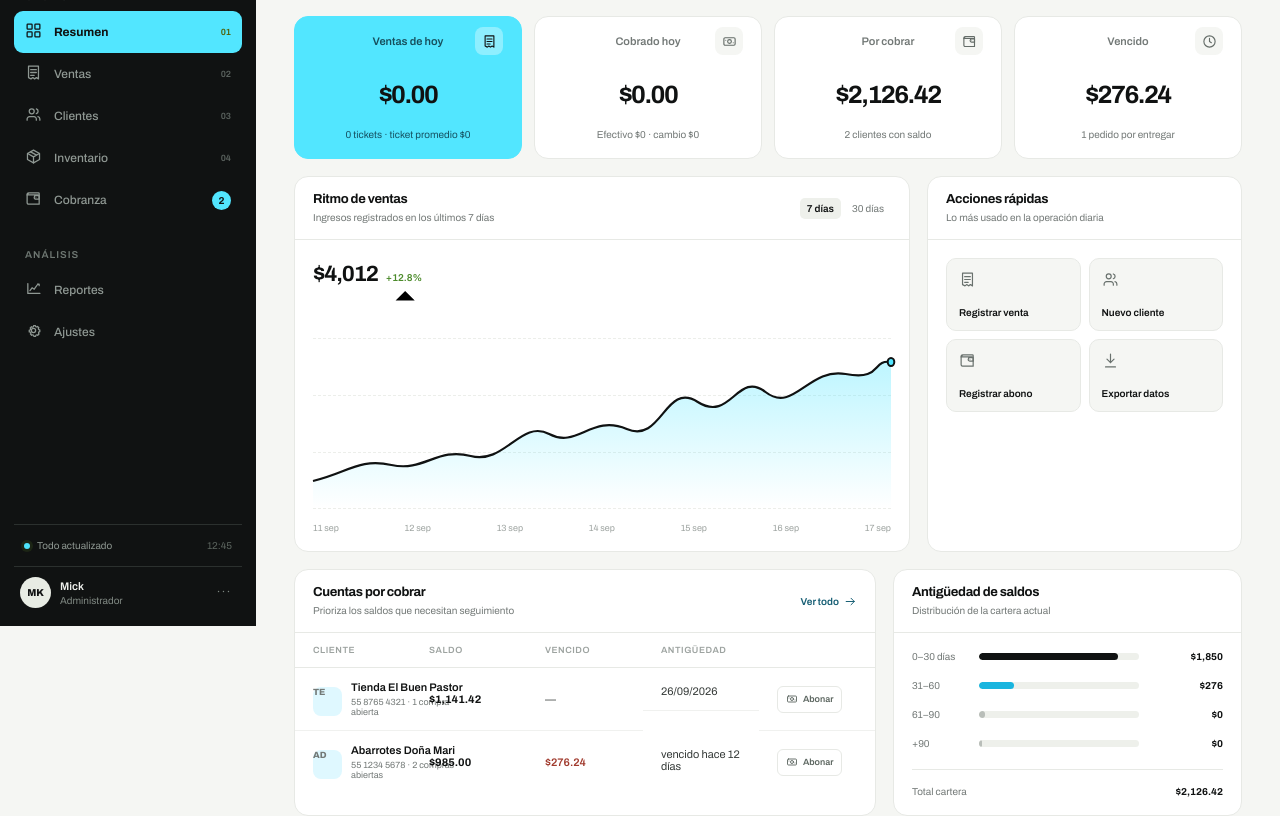
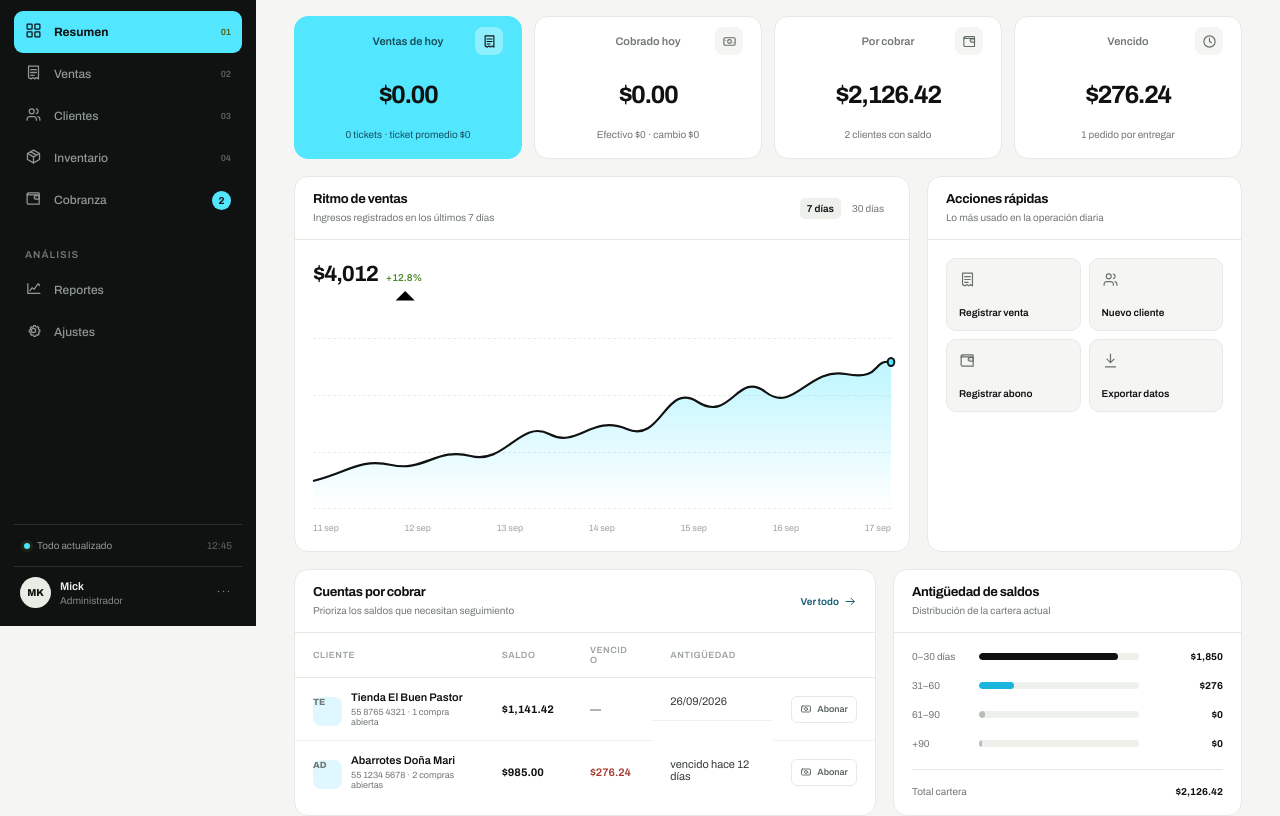
Before and after one commit to monocromatyco-cmyk/puntodeventa, a plain HTML site: page index.html in a window 1280 px wide. Shown: the part 174-990 px from the top of the page. Drawn offline with Linux system fonts and the light colour scheme.

Commit message:
Add files via upload

```diff
--- a/styles.css
+++ b/styles.css
@@ -186,7 +186,7 @@ a { color: inherit; text-decoration: none; }
 .data-table td { padding: 13px 18px; border-bottom: 1px solid #f0f1ef; color: #363b39; font-size: 11px; vertical-align: middle; }
 .data-table tr:last-child td { border-bottom: 0; }
 .data-table tbody tr:hover { background: #fcfdfb; }
-.primary-cell { display: flex; align-items: center; gap: 9px; min-width: 160px; }
+.primary-cell { display: flex; align-items: center; gap: 9px; min-width: 0; width: 100%; }
 .row-avatar { width: 29px; height: 29px; display: grid; place-items: center; flex: 0 0 auto; border-radius: 8px; color: #155b6d; background: var(--mint); font-size: 9px; font-weight: 800; }
 .primary-cell strong { display: block; color: var(--ink); font-size: 11px; font-weight: 600; }
 .primary-cell span, .sub-text { display: block; margin-top: 4px; color: var(--muted); font-size: 9px; }
@@ -400,7 +400,7 @@ a { color: inherit; text-decoration: none; }
 /* Responsive refinement: no horizontal scrolling, compact cards and centered hierarchy */
 html, body { overflow-x: hidden; }
 .table-scroll { overflow: visible; }
-.data-table { width: 100%; table-layout: fixed; }
+.data-table { width: 100%; table-layout: auto; }
 .data-table th, .data-table td { white-space: normal; overflow-wrap: anywhere; }
 .data-table .money, .data-table .overdue, .data-table .badge { white-space: nowrap; }
 .page-wrap, .panel, .content-grid, .section-grid, .sales-layout, .report-grid,
@@ -525,3 +525,8 @@ html, body { overflow-x: hidden; }
 .brand-logo { width: 44px; height: auto; display: block; }
 .brand-copy strong { letter-spacing: -.03em; }
 .brand-copy span { font-size: 10px; }
+
+/* Desktop table alignment */
+.primary-cell > div { min-width: 0; }
+.primary-cell strong, .primary-cell span { overflow-wrap: anywhere; }
+.data-table td { vertical-align: middle; }
```
Also changed, not shown: uploads/image-1.png (added).
